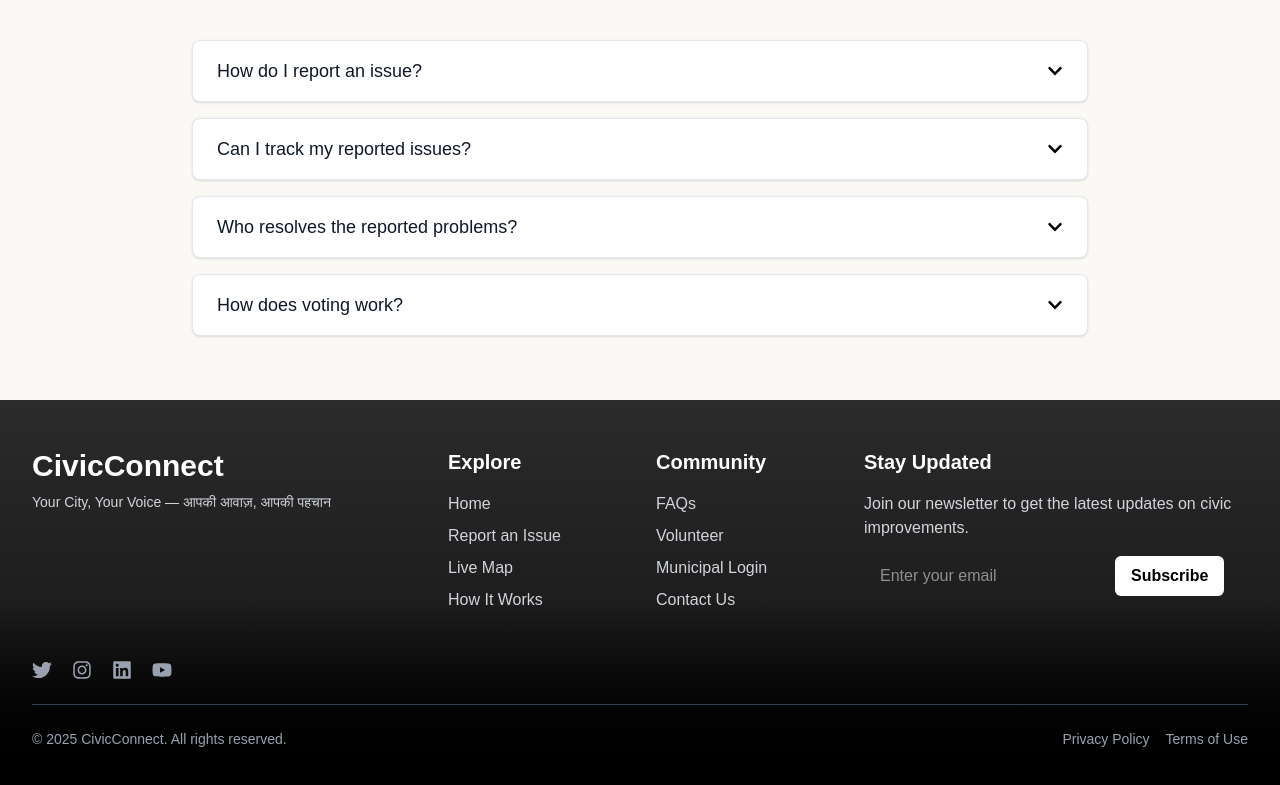
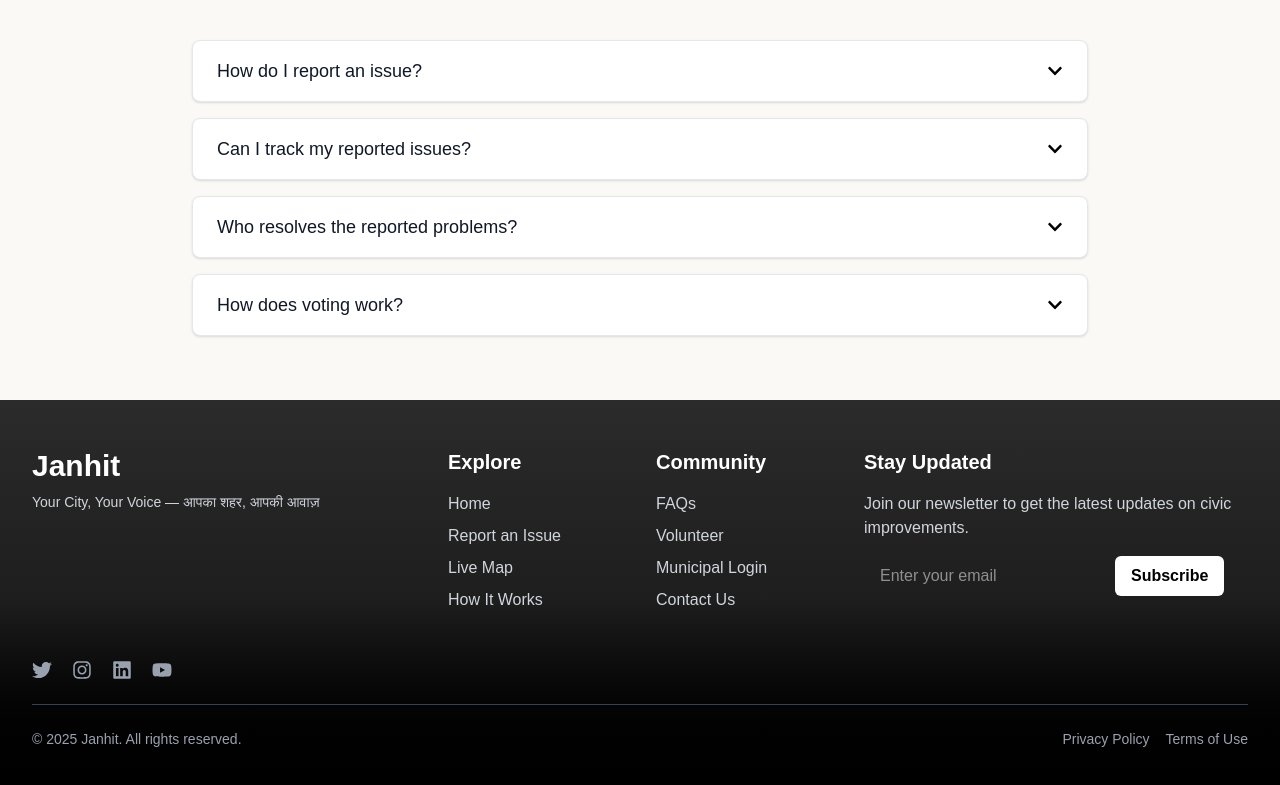
Before and after one commit to Rachit-31/Janhit, a React (Vite) app in the folder Client/: page / in a window 1280 px wide. Shown: the part 1888-2673 px from the top of the page. Built offline with nearby package versions, Linux system fonts and the light colour scheme.

Commit message:
Minor fixes

```diff
--- a/Client/src/components/FaqSection.tsx
+++ b/Client/src/components/FaqSection.tsx
@@ -16,7 +16,7 @@ const faqs = [
   },
   {
     question: 'How does voting work?',
-    answer: 'Users can vote on any issue using the severity meter. If the severity of an issue is 3 or above the issue is considered as a vote to fix it. Users can also add their comments (optinal).',
+    answer: 'Users can vote on any issue using the severity meter. If the severity of an issue is 3 or above the issue is considered as a vote to fix it. Users can also add their comments (optional).',
   },
 ];
 
--- a/Client/src/components/Footer.tsx
+++ b/Client/src/components/Footer.tsx
@@ -11,9 +11,9 @@ const Footer: React.FC = () => {
                     {/* Logo */}
                     <div className="md:col-span-4">
                         <a href="/" className="text-white text-3xl font-bold">
-                            CivicConnect
+                            Janhit
                         </a>
-                        <p className="text-sm text-gray-300 mt-2">Your City, Your Voice — आपकी आवाज़, आपकी पहचान</p>
+                        <p className="text-sm text-gray-300 mt-2">Your City, Your Voice — आपका शहर, आपकी आवाज़</p>
                     </div>
 
                     {/* Quick Links */}
@@ -77,7 +77,7 @@ const Footer: React.FC = () => {
                 {/* Bottom */}
                 <div className="border-t border-gray-700 pt-6 flex flex-col md:flex-row md:justify-between">
                     <p className="text-sm text-gray-400">
-                        © 2025 CivicConnect. All rights reserved.
+                        © 2025 Janhit. All rights reserved.
                     </p>
                     <div className="flex gap-4 text-sm text-gray-400 mt-2 md:mt-0">
                         <a href="#" className="hover:text-white">Privacy Policy</a>
```
